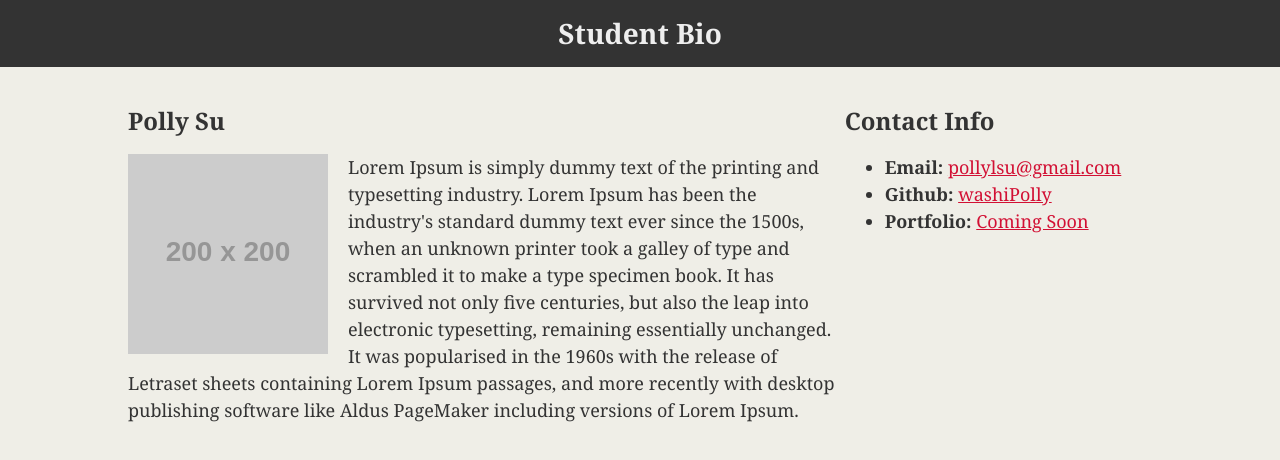
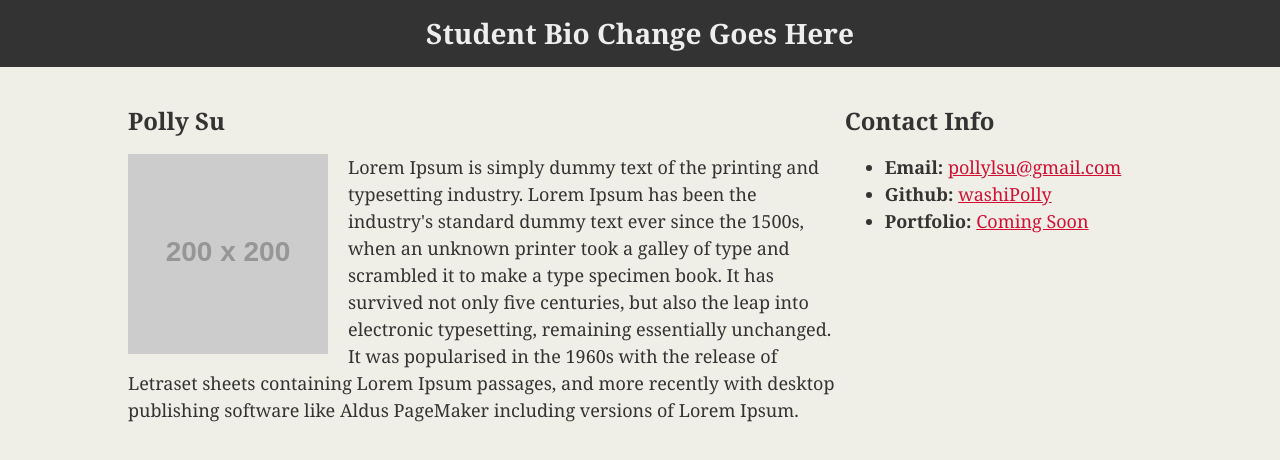
Before and after one commit to washiPolly/tesrepo, a plain HTML site: page index.html in a window 1280 px wide. Drawn offline with Linux system fonts and the light colour scheme; placeholder pictures from the web are drawn by us.

Commit message:
changed index.html

```diff
--- a/index.html
+++ b/index.html
@@ -10,7 +10,7 @@
 
     <!--Site Header-->
             <header>
-                <h1>Student Bio</h1>
+                <h1>Student Bio Change Goes Here</h1>
             </header>
 
     <div class="container">
```
